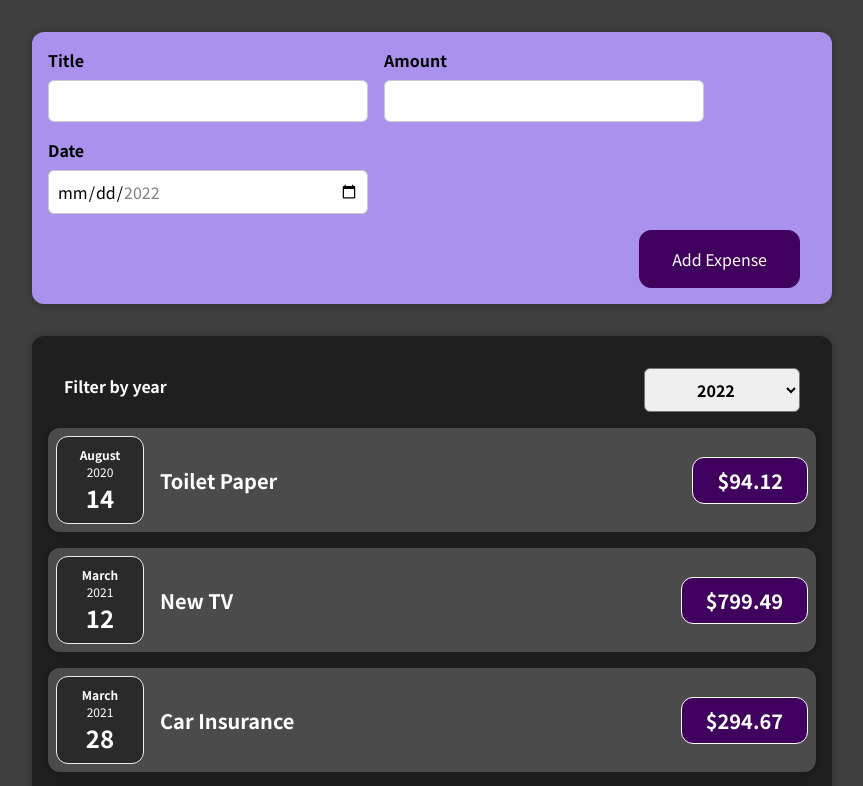
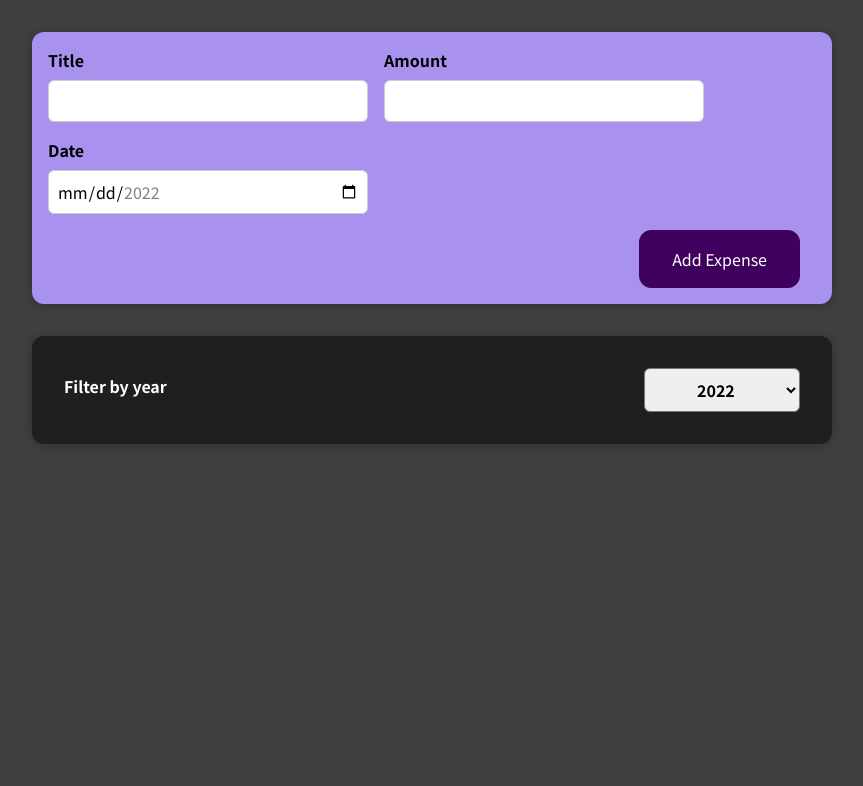
Before and after one commit to 29RahulKhandelwal/Reactjs, a React (Create React App) app in the folder expense-tracker/: page / in a window 1280 px wide. Shown: the top 786 px of the page, without its empty margins (208-1071 px from the left). Built offline with nearby package versions, Linux system fonts and the light colour scheme.

Commit message:
filter expenses according to year

```diff
--- a/expense-tracker/src/components/Expenses/Expenses.js
+++ b/expense-tracker/src/components/Expenses/Expenses.js
@@ -11,12 +11,16 @@
     setFilteredYear(selectedYear);
   };
 
+  const filteredExpenses=props.items.filter(expense=>{
+    return expense.date.getFullYear().toString() === filteredYear;
+  })
+
   return(
     <div>
       <Card className="expenses">
         <ExpensesFilter selected={filteredYear} onChangeFilter={filterChangeHandler} />
 
-        {props.items.map((expense,index)=>(
+        {filteredExpenses.map((expense,index)=>(
           <ExpenseItem key={index} date={expense.date} title={expense.title} amount={expense.amount} />
         ))}
       </Card>
```
